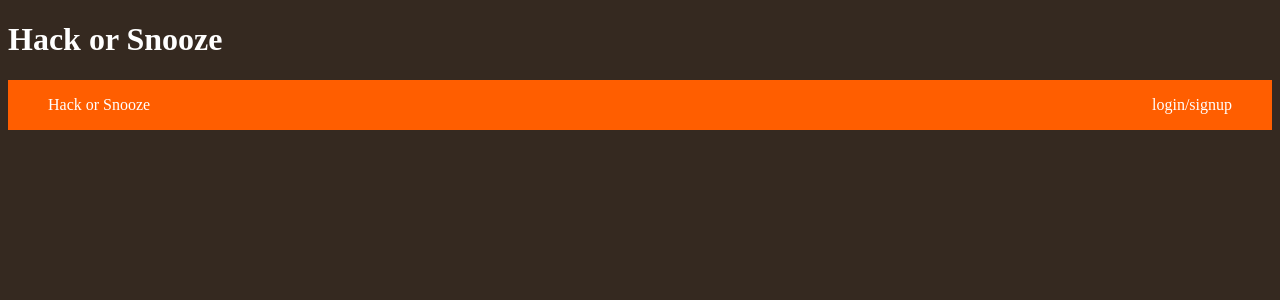
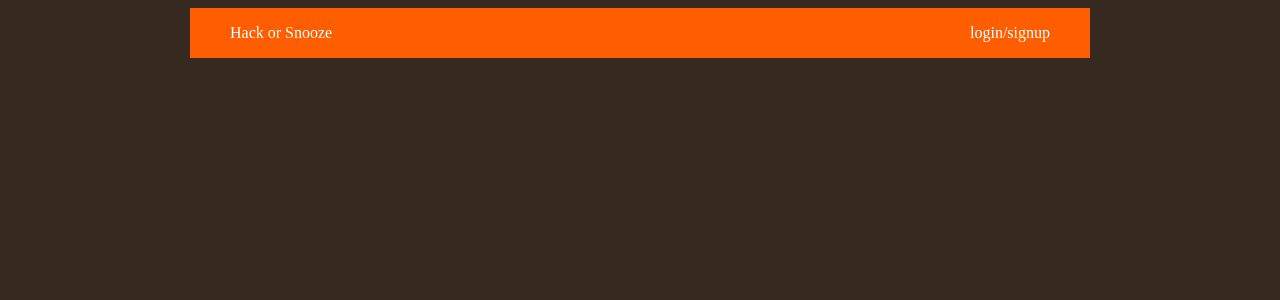
Before and after one commit to RamyOuda/Angular-Hack-or-Snooze, an Angular app: page / in a window 1280 px wide. Shown: the top 300 px of the page. Built offline with nearby package versions, Linux system fonts and the light colour scheme.

Commit message:
Add main tag

```diff
--- a/src/app/app.component.html
+++ b/src/app/app.component.html
@@ -1,5 +1,4 @@
-<h1 class="page-title">Hack or Snooze</h1>
-
+<main>
   <nav>
     <ul>
       <li>Hack or Snooze</li>
@@ -8,3 +7,4 @@
   </nav>
 
   <router-outlet></router-outlet>
+</main>
```
Lines whose indentation alone changed are shown as unchanged.
